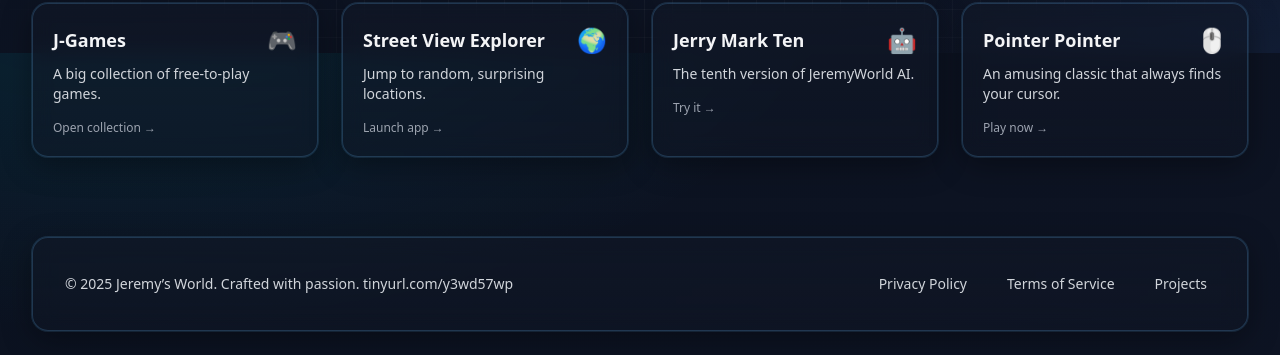
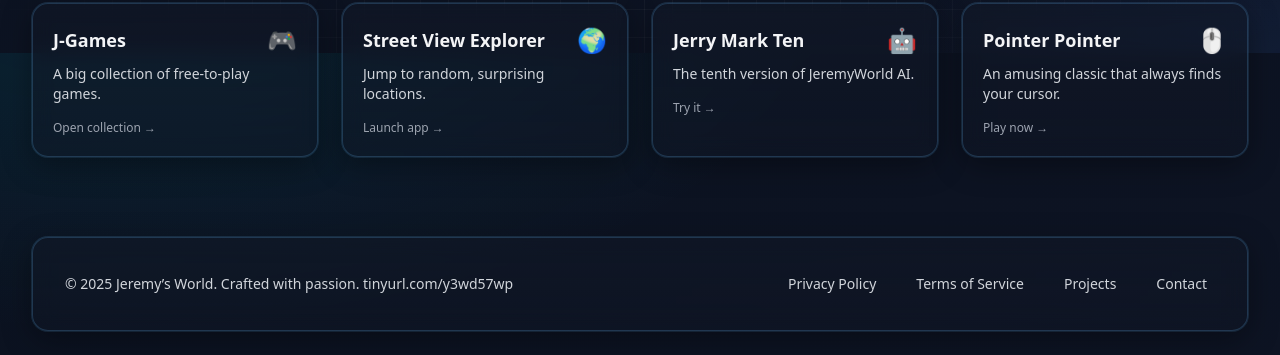
Before and after one commit to jeremyhuangmiami/jeremyworld-website, a plain HTML site: page public/index.html in a window 1280 px wide. Shown: the part 747-1102 px from the top of the page. Drawn offline with nearby package versions, Linux system fonts and the light colour scheme.

Commit message:
Update index.html

```diff
--- a/public/index.html
+++ b/public/index.html
@@ -236,6 +236,8 @@
             <a href="privacypolicy.html" class="text-gray-300 hover:text-white focus-ring rounded-md px-2 py-1">Privacy Policy</a>
             <a href="termsofservice.html" class="text-gray-300 hover:text-white focus-ring rounded-md px-2 py-1">Terms of Service</a>
             <a href="projects.html" class="text-gray-300 hover:text-white focus-ring rounded-md px-2 py-1">Projects</a>
+            <a href="contact.html" class="text-gray-300 hover:text-white focus-ring rounded-md px-2 py-1">Contact</a>
+
           </div>
         </div>
       </div>
```
